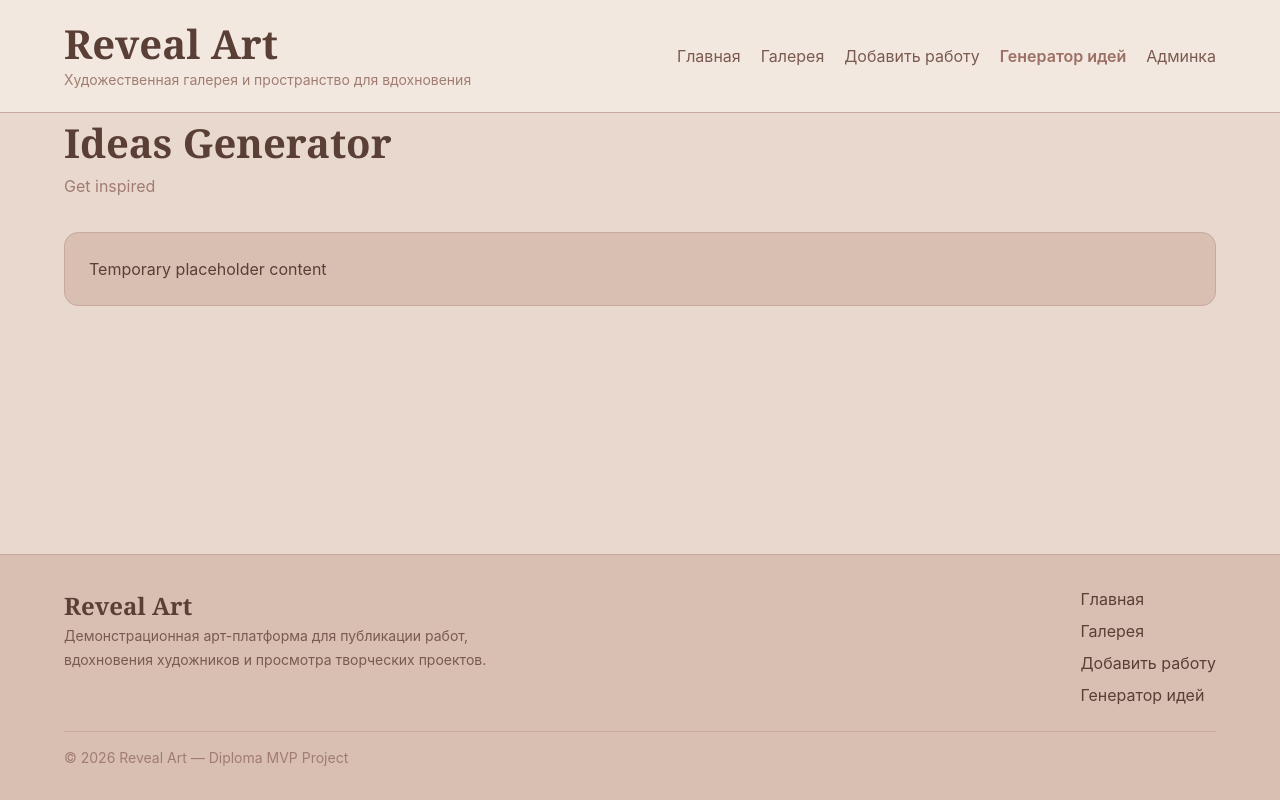
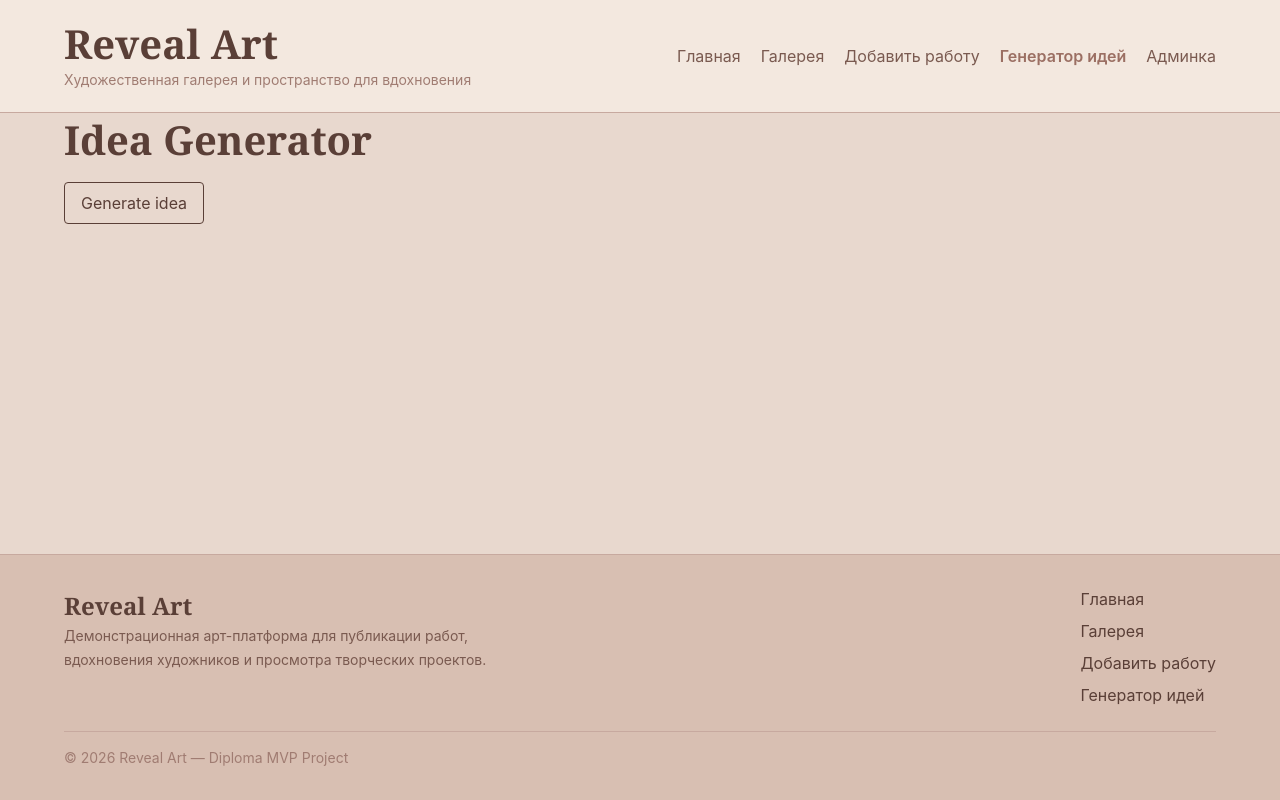
Before and after one commit to FFORqnvr/Reveal-Art, a React (Vite) app: page /ideas in a window 1280 px wide. Built offline with nearby package versions, Linux system fonts and the light colour scheme.

Commit message:
feat: idea generator page UI

```diff
--- a/src/pages/IdeasPage.tsx
+++ b/src/pages/IdeasPage.tsx
@@ -1,15 +1,45 @@
-import PageTitle from "../components/PageTitle";
+import { useState } from "react";
+import { ideaOptions } from "../data/IdeaOptions";
+import type { IdeaPrompt } from "../types/Idea";
 
-export default function ExamplePage() {
+export default function IdeasPage() {
+  const [idea, setIdea] = useState<IdeaPrompt | null>(null);
+
+  const generateIdea = () => {
+    const pick = <T,>(arr: T[]) =>
+      arr[Math.floor(Math.random() * arr.length)];
+
+    setIdea({
+      theme: pick(ideaOptions.theme),
+      object: pick(ideaOptions.object),
+      mood: pick(ideaOptions.mood),
+      palette: pick(ideaOptions.palette),
+      place: pick(ideaOptions.place),
+      details: pick(ideaOptions.details),
+    });
+  };
+
   return (
     <div>
-      <PageTitle title="Ideas Generator" subtitle="Get inspired" />
+      <h1 className="text-2xl font-semibold">Idea Generator</h1>
 
-      <div className="mt-6">
-        <div className="p-6 border border-[var(--color-border)] rounded-[14px] bg-[var(--color-surface)]">
-          Temporary placeholder content
+      <button
+        onClick={generateIdea}
+        className="mt-4 px-4 py-2 border rounded hover:opacity-80"
+      >
+        Generate idea
+      </button>
+
+      {idea && (
+        <div className="mt-6 border border-[var(--color-border)] rounded-[14px] bg-[var(--color-surface)] p-4 space-y-2">
+          <div><b>Theme:</b> {idea.theme}</div>
+          <div><b>Object:</b> {idea.object}</div>
+          <div><b>Mood:</b> {idea.mood}</div>
+          <div><b>Palette:</b> {idea.palette}</div>
+          <div><b>Place:</b> {idea.place}</div>
+          <div><b>Details:</b> {idea.details}</div>
         </div>
-      </div>
+      )}
     </div>
   );
 }
```
